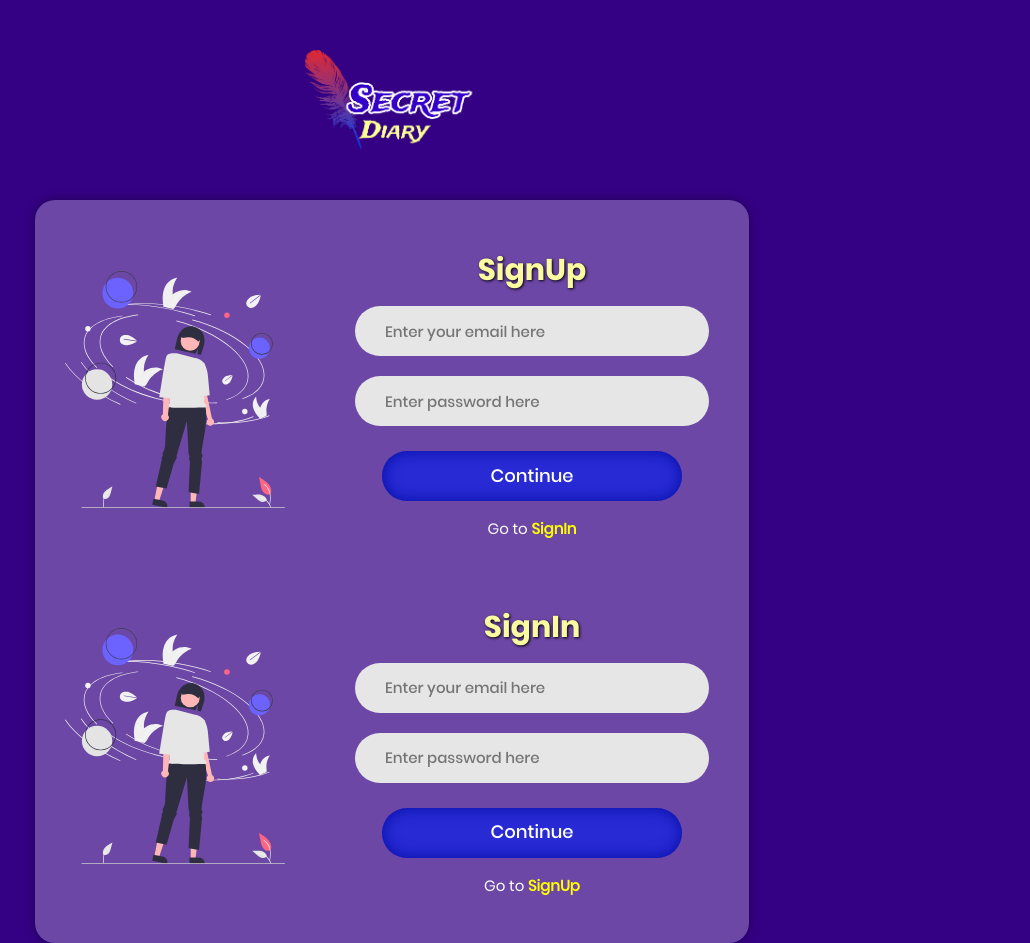
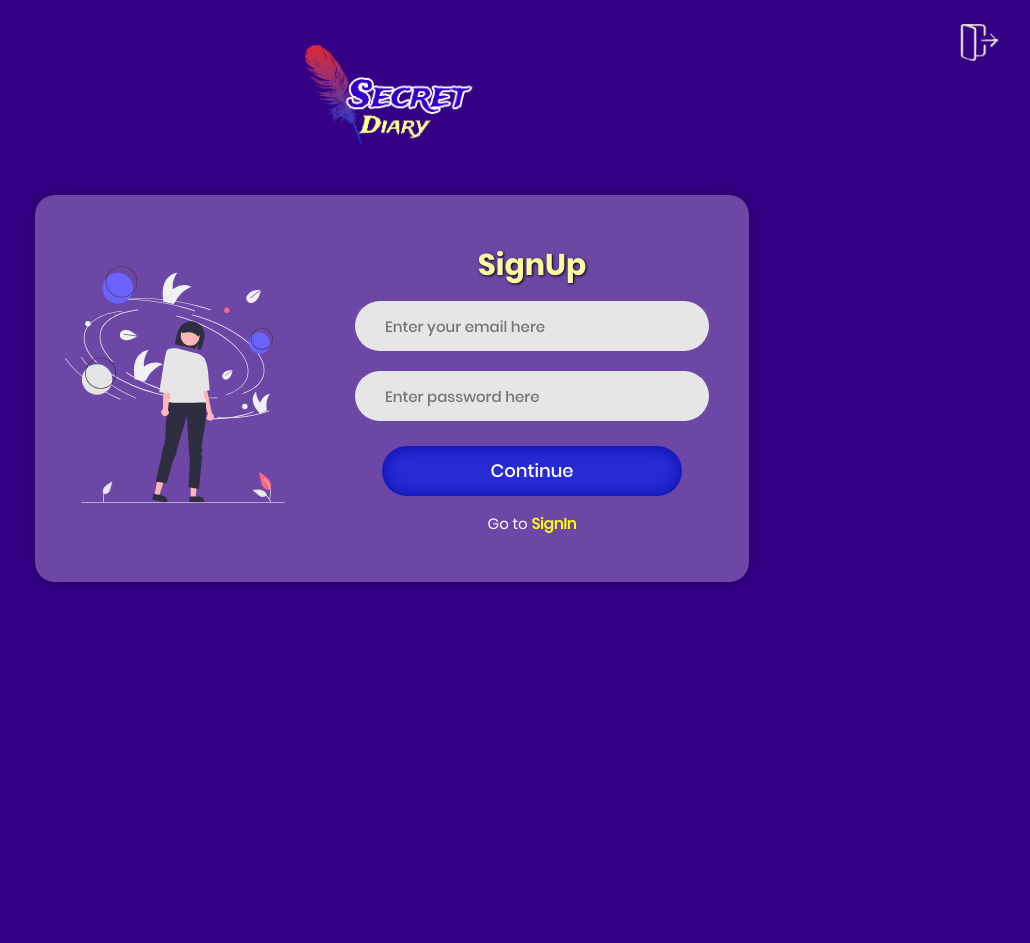
Before and after one commit to Abhishek332/Secret_diary, a PHP site: page / in a window 1280 px wide. Shown: the whole page, without its empty margins (248-1278 px from the left). After the commit the page ends 585 px from the top, so only its background shows below. Run offline with PHP 8.4, Linux system fonts and the light colour scheme; some libraries are stand-ins or nearby versions.

Commit message:
All Functionality Complete, Just logout remain

```diff
--- a/assets/css/style.css
+++ b/assets/css/style.css
@@ -100,13 +100,23 @@ button:hover{
     overflow-x : hidden;
 }
 
+.logout{
+  position : relative;
+  height : 3rem;
+  width : 3rem;
+  margin : 20px 0px -70px auto;
+  cursor : pointer;
+}
+
+.logout img{
+  position : absolute;
+  height : 100%;
+  width : 100%;
+}
+
 .logo-container{
   width : 200px;
   margin : 50px;
-}
-
-.box-wrapper{
-  position : relative;
 }
 
 .box-container {
@@ -114,17 +124,22 @@ button:hover{
     border-radius: 20px;
     padding: 1rem 0;
     box-shadow: 0px 0px 11px -1px rgb(0 0 0 / 44%);
-    max-width: 900px;
+    position : relative;
+    overflow: hidden;
 }
 
-/* .signin{
+.sign{
+  transition: all 0.6s cubic-bezier(.37,1.14,.26,1.24);
+}
+
+#signin{
   position: absolute;
-  opacity : 0;
-  transition: 0.2s;
-} */
+  transform: translateX(80%);
+  opacity: 0;
+}
 
 .tilt-pic {
-  max-width : 220px;
+  width : 220px;
   margin : 2rem;
 }
 
@@ -162,13 +177,11 @@ button:hover{
 }
 
 textarea{
-  max-width: 900px;
-  min-width : 350px;
+  width : 90vw;
   min-height : 400px;
   font-size : 1.2rem;
-  padding : 0 1rem;
+  padding : 2rem;
 }
-
 
 @media(max-width : 400px){
   .form-box{
--- a/assets/templates/header.php
+++ b/assets/templates/header.php
@@ -10,6 +10,7 @@
 
 <body>
 	<div class="main-container flex flex-col items-center">
+		<div class="logout"><img src="assets/images/logout.png" alt=""></div>
 		<div class="logo-container flex flex-center">
 	      <img class="logo" src="assets/images/logo.png" alt="logo is not available" width="auto" height="100">
 	    </div>
--- a/assets/templates/mainlogin.php
+++ b/assets/templates/mainlogin.php
@@ -1,5 +1,5 @@
-<div class="box-container">
-  <div class="signup flex items-center wrap justify-center">
+<div class="box-container flex justify-center items-center">
+  <div id="signup" class="sign flex items-center justify-center wrap">
     <div class="tilt-pic js-tilt" data-tilt>
       <img src="assets/images/login.svg" alt="IMG">
     </div>
@@ -13,11 +13,11 @@
         <input class="input" type="password" name="s-password" placeholder="Enter password here" required>
       </div>
 		  <button type="submit" name="signup">Continue</button>
-      <p class="signincall" style="color : white;">Go to <span style="color : yellow; font-weight : bold">SignIn</span></p>
+      <p id="signincall" style="color : white;">Go to <span style="color : yellow; font-weight : bold">SignIn</span></p>
 	  </form>
   </div>
 
-  <div class="signin flex items-center wrap justify-center">
+  <div id="signin" class="sign flex items-center justify-center wrap">
     <div class="tilt-pic js-tilt" data-tilt>
       <img src="assets/images/login.svg" alt="IMG">
     </div>
@@ -31,43 +31,28 @@
         <input class="input" type="password" name="password" placeholder="Enter password here" required>
       </div>
 		  <button type="submit" name="signin">Continue</button>
-      <p class="signupcall" style="color : white;">Go to <span style="color : yellow; font-weight : bold">SignUp</span></p>
+      <p id="signupcall" style="color : white;">Go to <span style="color : yellow; font-weight : bold">SignUp</span></p>
 	  </form>
   </div>
 </div>
 
 <script type="text/javascript">
-        let signup = document.getElementByClassName("signup");
-        let signin = document.getElementByClassName("signin");
-        let signincall = document.getElementByClassName("signincall");
-        let signupcall = document.getElementByClassName("signupcall");
+        let signup = document.getElementById("signup");
+        let signin = document.getElementById("signin");
+        let signincall = document.getElementById("signincall");
+        let signupcall = document.getElementById("signupcall");
 
         signincall.addEventListener("click", ()=>{
+        signin.style.opacity = "1";
+        signin.style.transform = "translateX(0%)";
         signup.style.opacity = "0";
-        signup.style.transform = "translateY(-100%)";
-        signin.style.opacity = "1";
-        signin.style.transform = "translateY(-100%)";
-
+        signup.style.transform = "translateX(-80%)";
         });
 
         signupcall.addEventListener("click", ()=>{
         signin.style.opacity = "0";
-        signin.style.transform = "translateY(0%)";
+        signin.style.transform = "translateX(80%)";
         signup.style.opacity = "1";
-        signup.style.transform = "translateY(0%)";
+        signup.style.transform = "translateX(0%)";
         });
-</script>
-
-<!-- <script type="text/javascript">
-  (function ($) {
-    $('.signincall').on('click', function() {
-      $('.signin').css({"opacity" : "1", "transform" : "translateY(-100%)"});
-      $('.signin').css({"opacity" : "0", "transform" : "translateY(-100%)"});
-    });
-
-    $('.signupcall').on('click', function() {
-      $('.signup').css({"opacity" : "1", "transform" : "translateY(0%)"});
-      $('.signup').css({"opacity" : "0", "transform" : "translateY(0%)"});
-    });
-  })(jQuery);
-</script> -->
+    </script>
--- a/index.php
+++ b/index.php
@@ -7,6 +7,7 @@ $source = "assets/templates/";
 $filename = "mainlogin";
 
 if (isset($_SESSION["UID"])!=null) {
+  $uid = $_SESSION["UID"];
   // user loged in check time status and allow to move ahead
   if (isset($_GET)) {
     foreach ($_GET as $key => $valuein) {
@@ -15,8 +16,12 @@ if (isset($_SESSION["UID"])!=null) {
     }
 
     switch ($param) {
-      case 'mydiary':
+      case 'mydiary':{
         $filename = "diary";
+        $diary = isset($_POST['diary'])?addslashes(strip_tags(trim($_POST['diary']))):null;
+        $query = "UPDATE `users` SET `diary`= '$diary' where `id` = '$uid'";
+        $result = mysqli_query($con, $query);
+      }
       break;
     }
   }
```
Also changed, not shown: assets/templates/diary.php (+7 -4 lines), assets/images/afternoon.jpg (deleted), assets/images/diary.webp (deleted), assets/images/early_morning.jpg (deleted), assets/images/evening.jpg (deleted), assets/images/img-01.png (deleted), assets/images/logout.png (added), assets/images/night.jpg (deleted), assets/images/reg.png (deleted), assets/images/successBtn.jpg (deleted), assets/images/sunrise.jpeg (deleted), assets/images/sunset.jpg (deleted).
